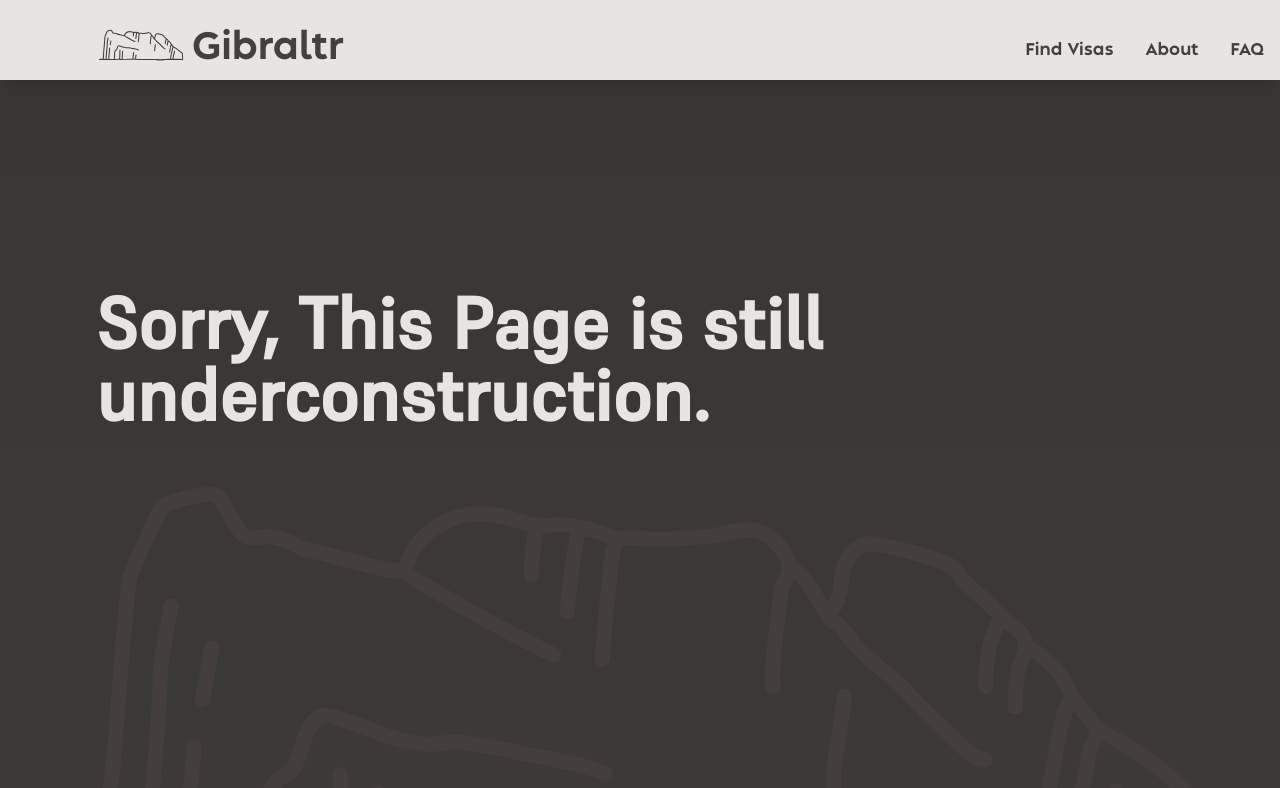
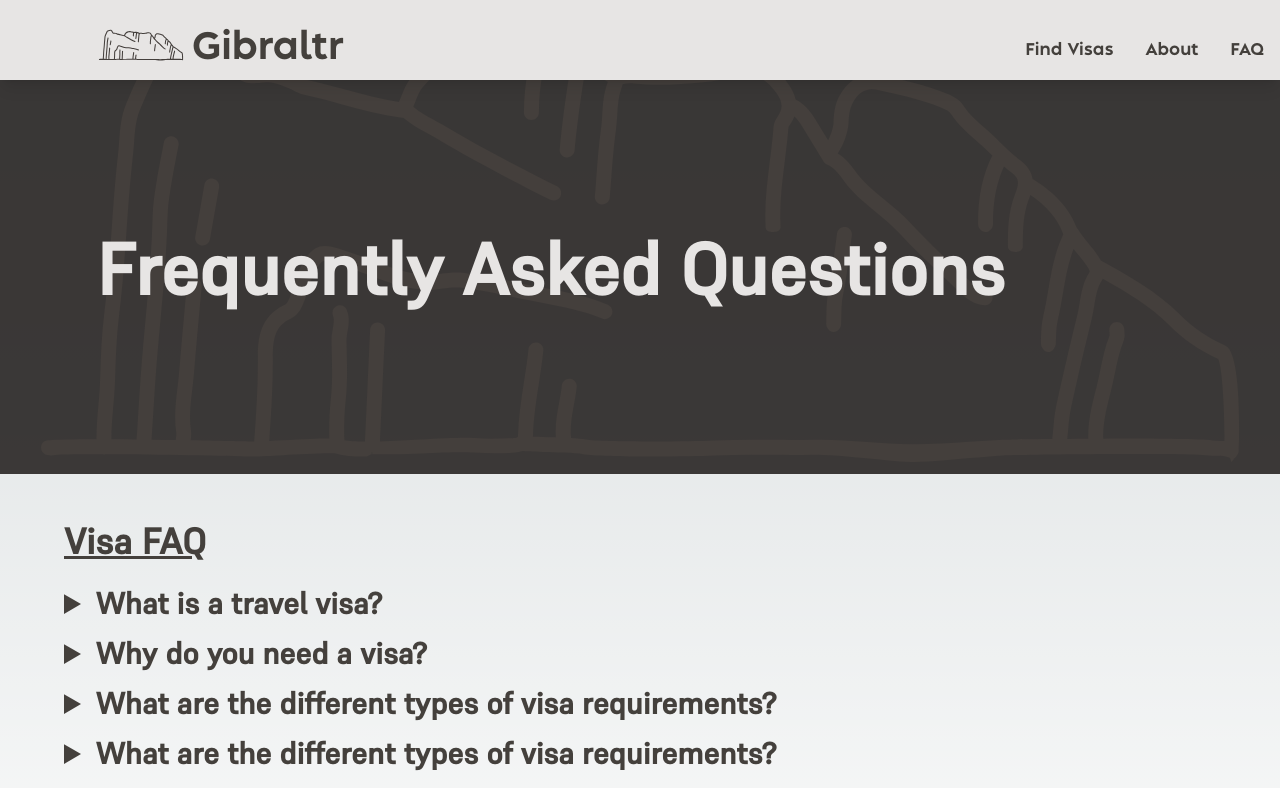
Before and after one commit to tachorzy/Gibraltr, a Next.js app in the folder app/: page /faq in a window 1280 px wide. Shown: the top 788 px of the page. Built offline with nearby package versions, Linux system fonts and the light colour scheme; what country-list would draw is missing.

Commit message:
Added FAQ Page

```diff
--- a/app/pages/faq.jsx
+++ b/app/pages/faq.jsx
@@ -44,8 +44,39 @@ export default function Home() {
           </div>
           <div className={supremeMedium.className}>
             <div className={FAQStyles.bannerHeader}>
-                <h1 className={AboutStyles.title}>Sorry, This Page is still underconstruction.</h1>
+              <h1 className={FAQStyles.title}>Frequently Asked Questions</h1>
             </div>
+            <h2 className={FAQStyles.subtitle}>Visa FAQ</h2>
+            <details>
+              <summary className={FAQStyles.detailsHeader}>
+              What is a travel visa?
+              </summary>
+              <p className={FAQStyles.detailsText}> test test</p>
+            </details>
+            <details>
+              <summary className={FAQStyles.detailsHeader}>
+              Why do you need a visa?
+              </summary>
+              <p className={FAQStyles.detailsText}> test test</p>
+            </details>
+            <details>
+              <summary className={FAQStyles.detailsHeader}>
+              What are the different types of visa requirements?
+              </summary>
+              <p className={FAQStyles.detailsText}> test test</p>
+            </details>
+            <details>
+              <summary className={FAQStyles.detailsHeader}>
+              What are the different types of visa requirements?
+              </summary>
+              <p className={FAQStyles.detailsText}> test test</p>
+            </details>
+            <details>
+              <summary className={FAQStyles.detailsHeader}>
+              What's a Schegen visa?
+              </summary>
+              <p className={FAQStyles.detailsText}> test test</p>
+            </details>
           </div>
 
           <div className={AboutStyles.main}>
--- a/app/styles/FAQStyle.module.css
+++ b/app/styles/FAQStyle.module.css
@@ -1,5 +1,21 @@
 .bannerHeader{
-    @apply flex flex-row w-screen bg-stone-800 bg-no-repeat bg-cover bg-opacity-90 mt-16 h-screen;
-    /* height: 29rem; */
+    @apply flex flex-row w-screen bg-stone-800 bg-no-repeat bg-right bg-cover bg-opacity-90 mt-2.5 mb-12;
+    height: 29rem;
     background-image: url('/Gibraltar.svg');
 }
+
+.title{
+    @apply text-stone-200 text-7xl ml-24 pt-56
+}
+
+.subtitle{
+    @apply text-stone-700 text-4xl mt-12 ml-16 mb-6 font-semibold underline
+}
+
+.detailsHeader{
+    @apply text-stone-700 text-3xl font-semibold mb-3.5 ml-16
+}
+
+.detailsText{
+    @apply text-stone-700 text-xl ml-24 mb-7
+}
```
